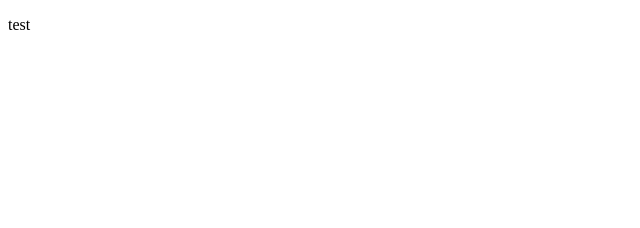
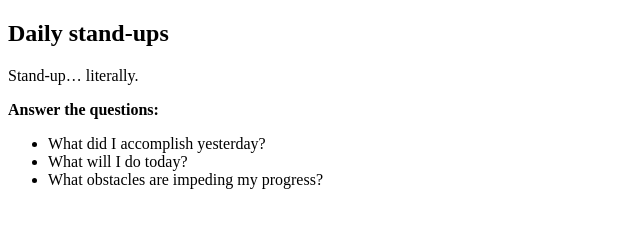
Before and after one commit to zeromile/patino-om, a plain HTML site: page week12.html in a window 1280 px wide. Shown: the whole page, without its empty margins (0-640 px from the left). Drawn offline with Linux system fonts and the light colour scheme.

Commit message:
trying link3

```diff
--- a/week12.html
+++ b/week12.html
@@ -4,9 +4,17 @@
   <meta charset="UTF-8">
   <meta name="viewport" content="width=device-width, initial-scale=1.0">
   <meta http-equiv="X-UA-Compatible" content="ie=edge">
-  <title>Document</title>
+  <title>Patino Week 12</title>
 </head>
 <body>
-  <p>test</p>
+  <h2>Daily stand-ups</h2>
+  <p>Stand-up… literally.</p>
+  <strong>Answer the questions:</strong>
+  <ul>
+    <li>What did I accomplish yesterday? </li>
+    <li>What will I do today?</li>
+    <li>What obstacles are
+    impeding my progress?</li>
+  </ul>
 </body>
 </html>
```
